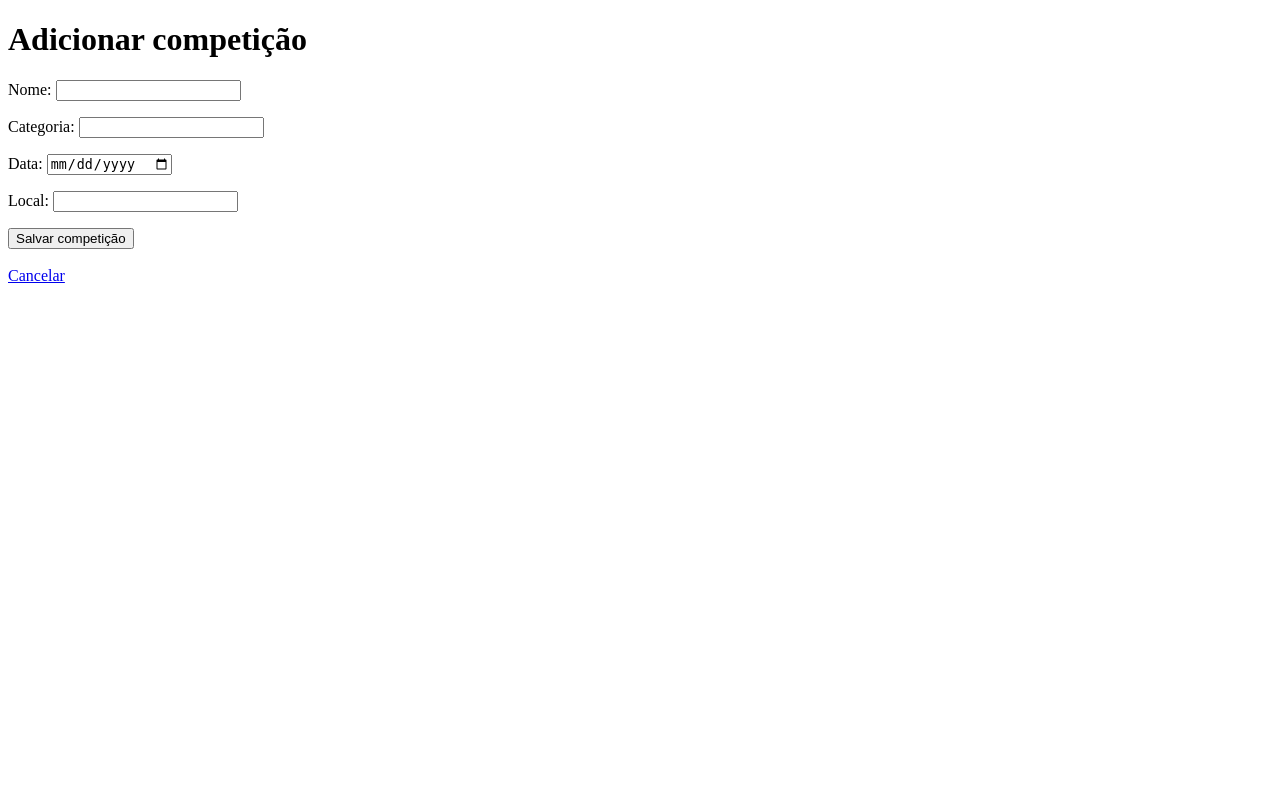
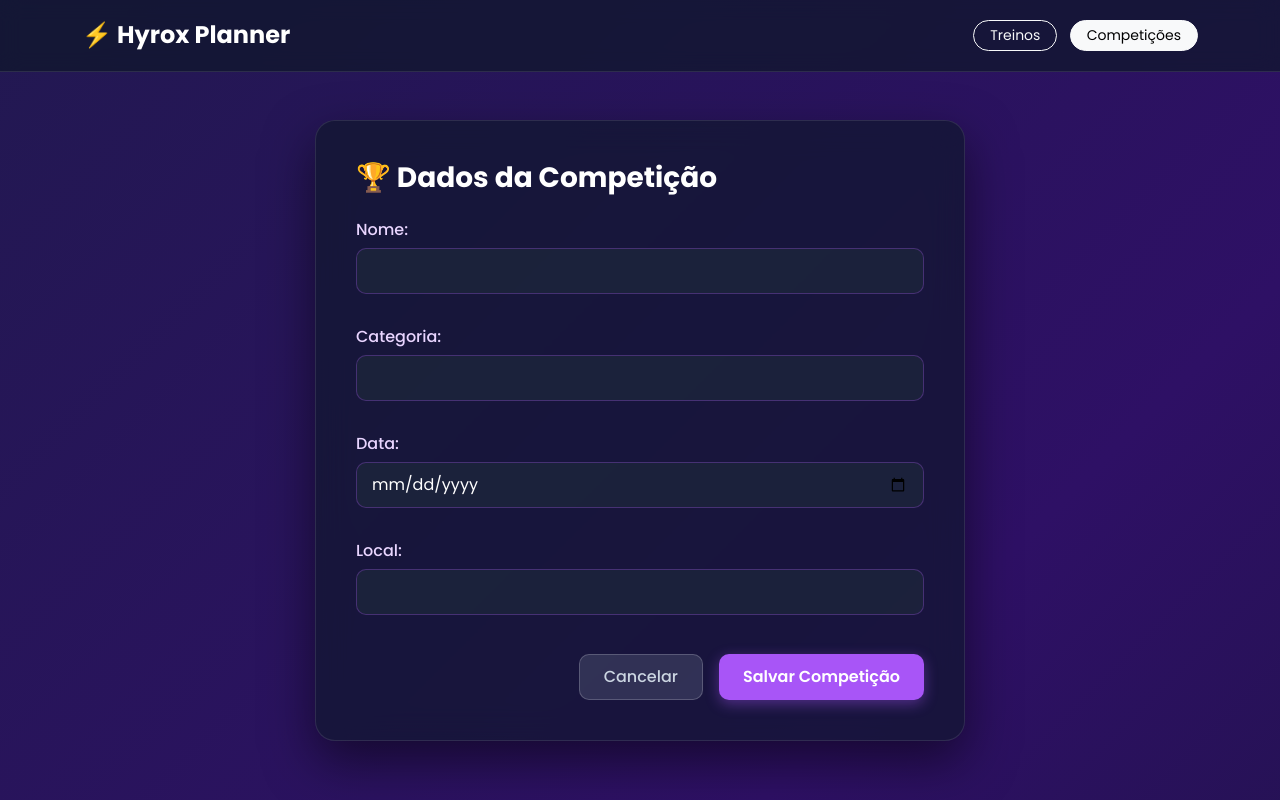
Before and after one commit to carloss-viniciuss/HyroxPlanner-project, a Django app: page /treinos/competicoes/nova/ in a window 1280 px wide. Run offline with Django 5.2, Linux system fonts and the light colour scheme.

Commit message:
customização da tela de adicionar / editar competições

```diff
--- a/workouts/templates/workouts/adicionar_competicoes.html
+++ b/workouts/templates/workouts/adicionar_competicoes.html
@@ -2,18 +2,142 @@
 <html lang="pt-br">
 <head>
     <meta charset="UTF-8">
-    <title>Nova competição Hyrox</title>
+    <meta name="viewport" content="width=device-width, initial-scale=1.0">
+    <title>Hyrox Planner - Salvar Competição</title>
+
+    <!-- Bootstrap 5 CSS -->
+    <link href="https://cdn.jsdelivr.net/npm/bootstrap@5.3.0/dist/css/bootstrap.min.css" rel="stylesheet">
+    <!-- Google Font: Poppins -->
+    <link href="https://fonts.googleapis.com/css2?family=Poppins:wght@400;500;600;700;800&display=swap" rel="stylesheet">
+
+    <style>
+        body {
+            font-family: 'Poppins', sans-serif;
+            margin: 0;
+            padding: 0;
+            min-height: 100vh;
+            color: #ffffff;
+
+            /* Fundo Animado no tom Violeta/Azul para a área de Competições */
+            background: linear-gradient(-45deg, #0f172a, #2e1065, #1e1b4b, #134e4a, #3b0764);
+            background-size: 400% 400%;
+            animation: backgroundGradient 12s ease infinite;
+        }
+
+        @keyframes backgroundGradient {
+            0% { background-position: 0% 50%; }
+            50% { background-position: 100% 50%; }
+            100% { background-position: 0% 50%; }
+        }
+
+        /* Navbar Escura Transparente */
+        .navbar-custom {
+            background-color: rgba(15, 23, 42, 0.7);
+            backdrop-filter: blur(10px);
+            border-bottom: 1px solid rgba(255, 255, 255, 0.1);
+        }
+
+        /* Card Principal Estilo Glassmorphism */
+        .main-container-card {
+            background: rgba(15, 23, 42, 0.65);
+            backdrop-filter: blur(16px);
+            border-radius: 20px;
+            border: 1px solid rgba(255, 255, 255, 0.1);
+            padding: 2.5rem;
+            box-shadow: 0 20px 50px rgba(0, 0, 0, 0.5);
+            max-width: 650px;
+            margin: 0 auto;
+        }
+
+        /* Formatação de todos os inputs do formulário do Django */
+        .main-container-card input,
+        .main-container-card select,
+        .main-container-card textarea {
+            background-color: rgba(30, 41, 59, 0.7) !important;
+            border: 1px solid rgba(168, 85, 247, 0.3) !important;
+            color: #ffffff !important;
+            border-radius: 10px !important;
+            padding: 10px 15px !important;
+            margin-bottom: 15px;
+            width: 100%;
+        }
+
+        .main-container-card input:focus,
+        .main-container-card select:focus,
+        .main-container-card textarea:focus {
+            border-color: rgba(168, 85, 247, 0.8) !important;
+            box-shadow: 0 0 15px rgba(168, 85, 247, 0.35) !important;
+            outline: none;
+        }
+
+        .main-container-card label {
+            font-weight: 500;
+            margin-bottom: 6px;
+            color: #e9d5ff;
+        }
+
+        /* Botão Principal de Salvar */
+        .btn-salvar {
+            background-color: #a855f7;
+            color: #ffffff;
+            font-weight: 600;
+            border: none;
+            border-radius: 10px;
+            padding: 10px 24px;
+            box-shadow: 0 4px 14px rgba(168, 85, 247, 0.4);
+            transition: all 0.2s;
+        }
+        .btn-salvar:hover {
+            background-color: #9333ea;
+            color: #ffffff;
+            transform: scale(1.02);
+        }
+
+        /* Botão de Cancelar */
+        .btn-cancelar {
+            background-color: rgba(148, 163, 184, 0.2);
+            border: 1px solid rgba(255, 255, 255, 0.2);
+            color: #cbd5e1;
+            font-weight: 500;
+            border-radius: 10px;
+            padding: 10px 24px;
+            text-decoration: none;
+            transition: all 0.2s;
+        }
+        .btn-cancelar:hover {
+            background-color: rgba(148, 163, 184, 0.4);
+            color: #ffffff;
+        }
+    </style>
 </head>
 <body>
-    <h1>Adicionar competição</h1>
 
-    <form method="POST">
-        {% csrf_token %}
-        {{ form.as_p }}
-        <button type="submit">Salvar competição</button>
-    </form>
+    <!-- Navegação Superior -->
+    <nav class="navbar navbar-dark navbar-custom mb-5 py-3">
+        <div class="container">
+            <span class="navbar-brand mb-0 h1 fw-bold fs-4">⚡ Hyrox Planner</span>
+            <div>
+                <a href="/treinos/" class="btn btn-outline-light btn-sm me-2 rounded-pill px-3">Treinos</a>
+                <a href="/treinos/competicoes/" class="btn btn-outline-light btn-sm rounded-pill px-3 active">Competições</a>
+            </div>
+        </div>
+    </nav>
 
-    <br>
-    <a href="/competicao/">Cancelar</a>
+    <div class="container mb-5">
+        <div class="main-container-card">
+            <h2 class="fw-bold fs-3 mb-4 text-white">🏆 Dados da Competição</h2>
+
+            <form method="POST">
+                {% csrf_token %}
+                {{ form.as_p }}
+
+                <div class="d-flex justify-content-end gap-3 mt-4">
+                    <a href="/treinos/competicoes/" class="btn btn-cancelar">Cancelar</a>
+                    <button type="submit" class="btn btn-salvar">Salvar Competição</button>
+                </div>
+            </form>
+        </div>
+    </div>
+
 </body>
 </html>
```
Also changed, not shown: db.sqlite3.
